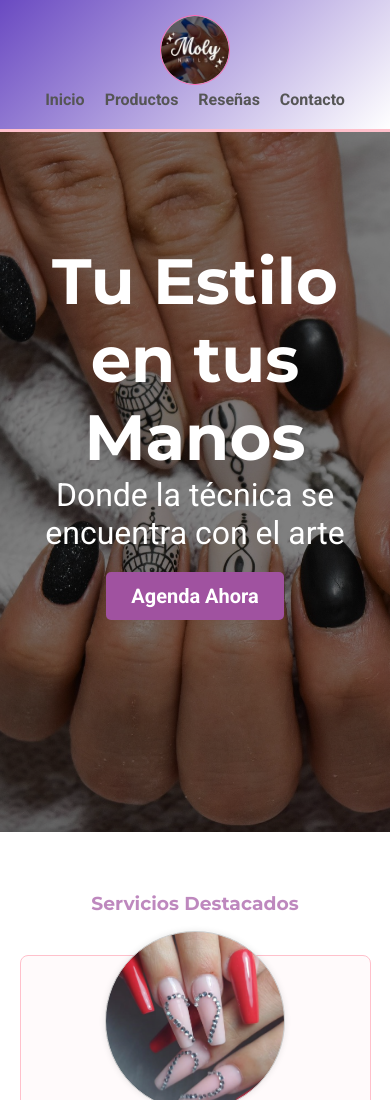
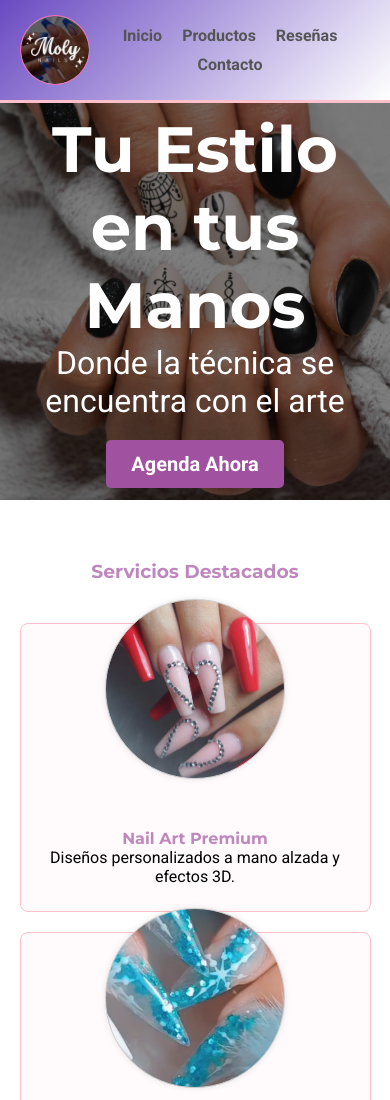
Before and after one commit to Crowblast/PE25230, a plain HTML site: page index.html in a window 390 px wide. Shown: the top 1100 px of the page. Drawn offline with Linux system fonts and the light colour scheme.

Commit message:
Arreglos en el responsive header

```diff
--- a/css/styles.css
+++ b/css/styles.css
@@ -86,21 +86,29 @@ section
 .header
 {
     background: linear-gradient(135deg, #6a4ac2 0%, #ffffff 100%);
-    border-bottom: 3px solid #FFC0CB; /* Borde rosa claro */
+    border-bottom: 3px solid #FFC0CB;
     padding: 15px 5%;
     display: flex;
     justify-content: space-between;
     align-items: center;
     position: sticky;
     top: 0;
+    position: fixed;
     z-index: 1000;
     width: 100%;
 }
 
-.nav ul
-{
-    list-style: none;
-    display: flex;
+.nav {
+  overflow-x: auto;
+  white-space: nowrap;
+  max-width: 100%;
+}
+
+.nav ul {
+  display: inline-flex;
+  list-style: none;
+  padding: 0;
+  margin: 0;
 }
 
 .nav ul li
@@ -356,10 +364,7 @@ section
 /* Media Query General (Móviles) */
 @media (max-width: 600px)
 {
-    .header
-    {
-        flex-direction: column;
-    }
+
     .nav ul
     {
         flex-wrap: wrap;
@@ -372,6 +377,7 @@ section
     .eslogan
     {
         background-size: cover;
+        height: 500px;
     }
     .eslogan h2
     {
```
